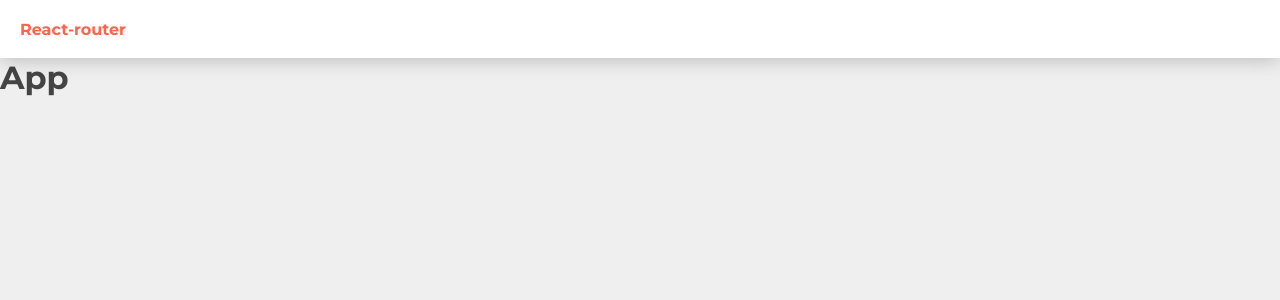
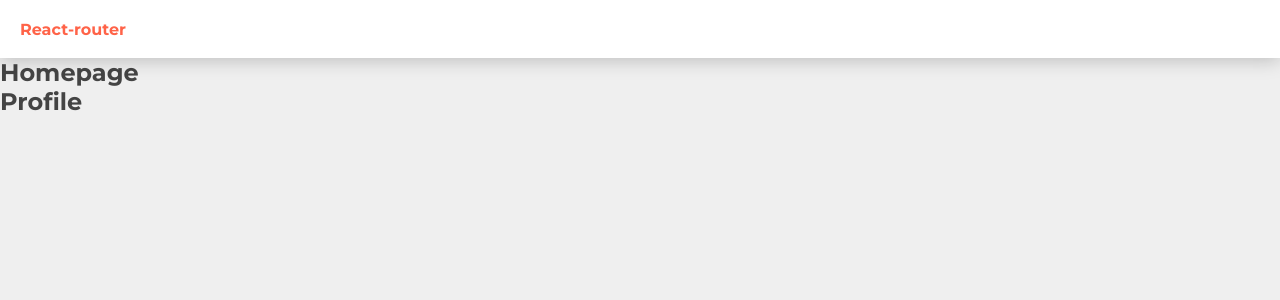
Before and after one commit to dymafr/react-c17-l2, a React (Create React App) app: page / in a window 1280 px wide. Shown: the top 300 px of the page. Built offline with nearby package versions, Linux system fonts and the light colour scheme.

Commit message:
2 files modified, 2 added

```diff
--- a/package.json
+++ b/package.json
@@ -6,7 +6,7 @@
     "react": "^18.2.0",
     "react-dom": "^18.2.0",
     "react-router-dom": "^6.4.2",
-    "sass": "^1.53.0"
+    "sass": "^1.55.0"
   },
   "scripts": {
     "start": "react-scripts start",
--- a/src/App.js
+++ b/src/App.js
@@ -1,6 +1,8 @@
 import React from 'react';
 import Footer from './components/Footer/Footer';
 import Header from './components/Header/Header';
+import Homepage from './pages/Homepage/Homepage';
+import Profile from './pages/Profile/Profile';
 import styles from './App.module.scss';
 
 function App() {
@@ -8,7 +10,8 @@ function App() {
     <div className={`d-flex flex-column ${styles.appContainer}`}>
       <Header />
       <div className="flex-fill">
-        <h1>App</h1>
+        <Homepage />
+        <Profile />
       </div>
       <Footer />
     </div>
--- /dev/null
+++ b/src/pages/Homepage/Homepage.js
@@ -0,0 +1,5 @@
+import React from 'react';
+
+export default function Homepage() {
+  return <h2>Homepage</h2>;
+}
--- /dev/null
+++ b/src/pages/Profile/Profile.js
@@ -0,0 +1,5 @@
+import React from 'react';
+
+export default function Profile() {
+  return <h2>Profile</h2>;
+}
```
